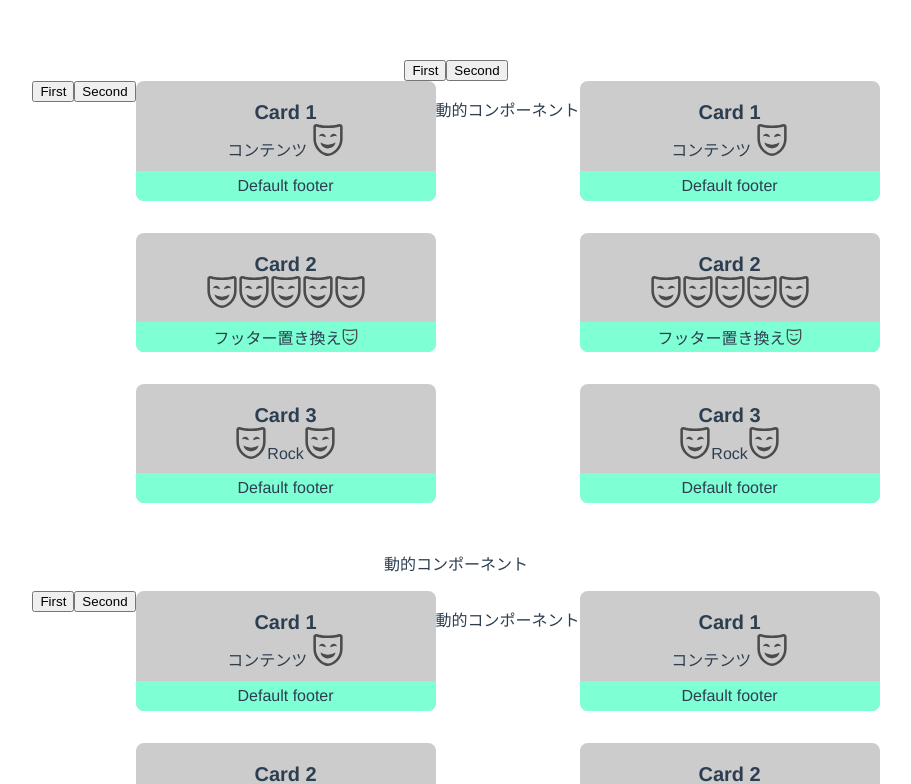
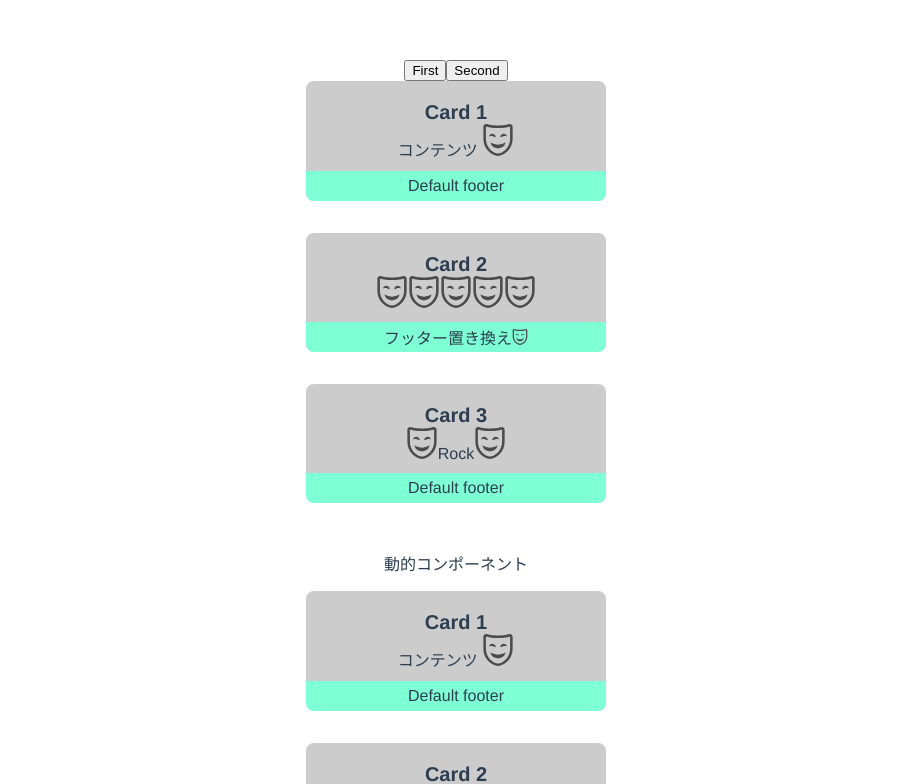
Before and after one commit to KaT0819/vue-sample-vite, a Vue app: page / in a window 1280 px wide. Shown: the top 784 px of the page, without its empty margins (184-1095 px from the left). Built offline with nearby package versions, Linux system fonts and the light colour scheme.

Commit message:
Cardのコンポーネント階層を整理

```diff
--- a/src/App.vue
+++ b/src/App.vue
@@ -1,42 +1,17 @@
 <script setup lang="ts">
-import { ref, computed } from "vue";
 // This starter template is using Vue 3 <script setup> SFCs
 // Check out https://vuejs.org/api/sfc-script-setup.html#script-setup
 import Payment from "./components/Payment/Payment/Payment.vue";
 import Tweet from "./components/Tweet/Tweet.vue";
 import Person from "./components/Person/Persons.vue";
 import CardList from "./components/Card/CardList.vue";
-import SecondCardList from "./components/Card/SecondCardList.vue";
-
-const isFirstTab = ref(true);
-const udateTab = (isFirst: boolean) => {
-  isFirstTab.value = isFirst;
-};
-
-const currentComponent = computed(() => {
-  return isFirstTab.value ? CardList : SecondCardList;
-});
 </script>
 
 <template>
   <!-- <Payment /> -->
   <!-- <Tweet /> -->
   <!-- <Person /> -->
-  <div>
-    <div class="tab-changer">
-      <button @click="udateTab(true)">First</button>
-      <button @click="udateTab(false)">Second</button>
-    </div>
-    <div class="tab-contents">
-      <CardList v-if="isFirstTab" />
-      <SecondCardList v-else />
-    </div>
-
-    <p>動的コンポーネント</p>
-    <div class="tab-contents">
-      <component :is="currentComponent"></component>
-    </div>
-  </div>
+  <CardList />
 </template>
 
 <style>
@@ -48,10 +23,4 @@ const currentComponent = computed(() => {
   color: #2c3e50;
   margin-top: 60px;
 }
-
-.tab-contents {
-  display: flex;
-  justify-content: center;
-  flex-direction: row;
-}
 </style>
```
